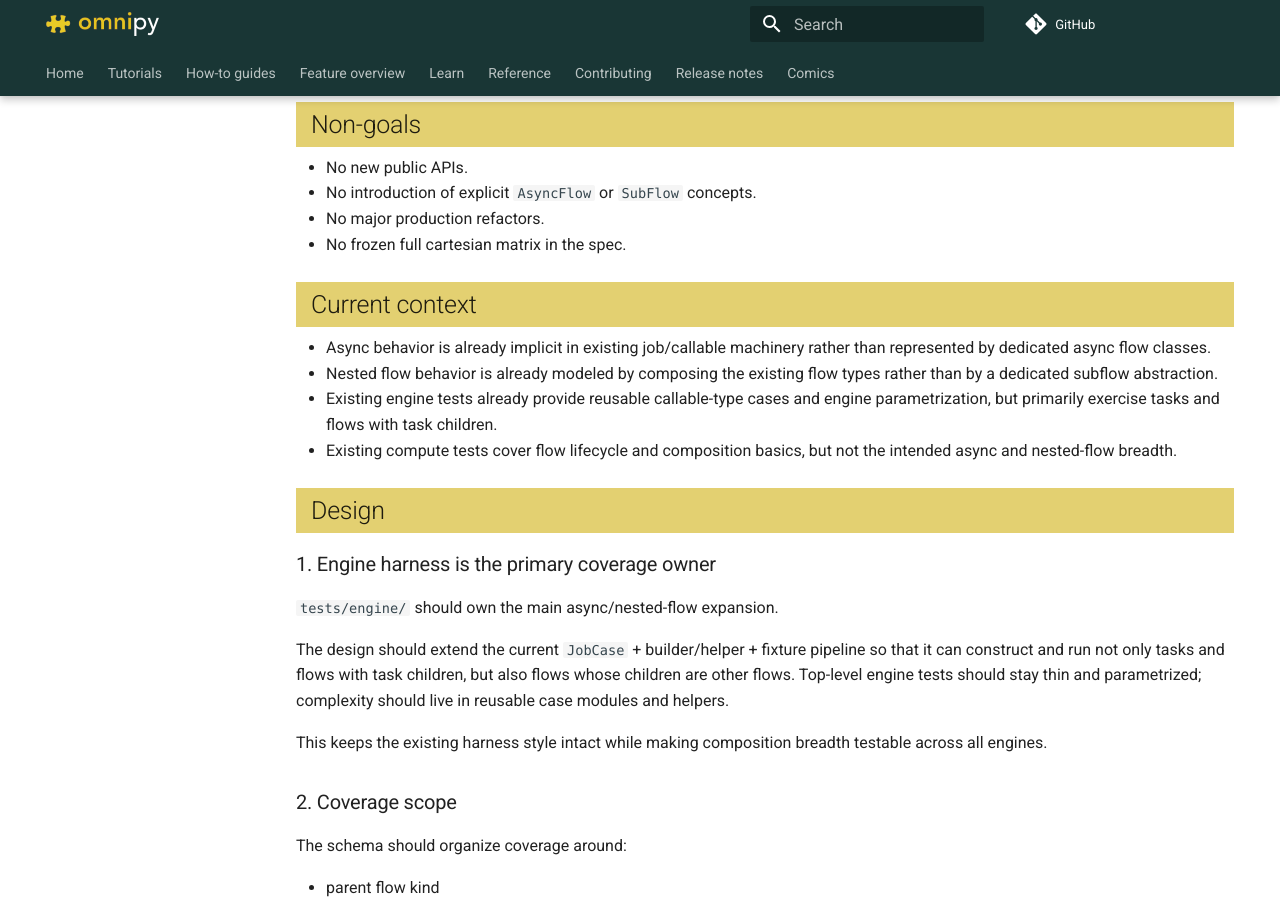
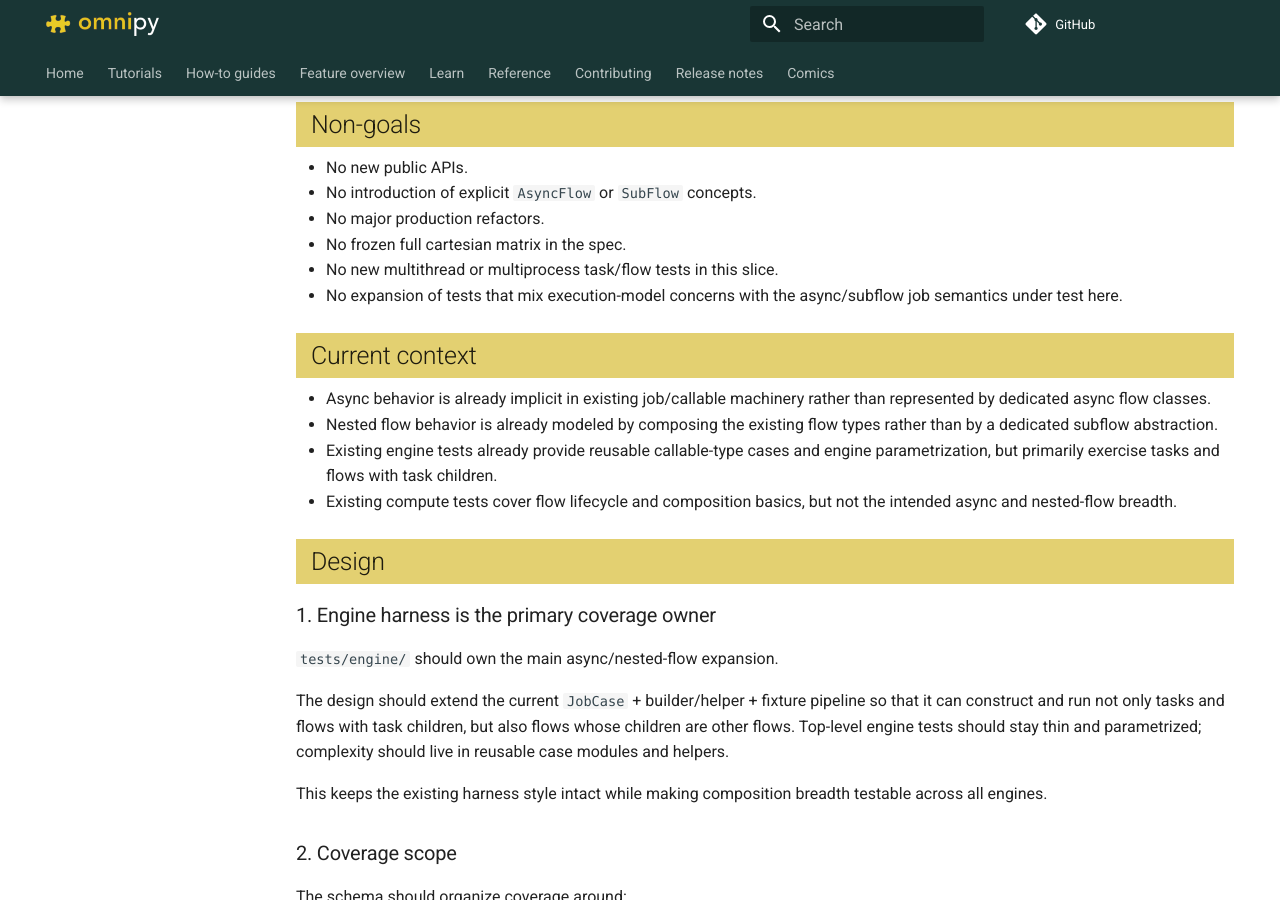
Before and after one commit to fairtracks/omnipy, an MkDocs documentation site: the page built from docs/superpowers/specs/2026-07-09-async-and-sub-flow-testing-schema-design.md, in a window 1280 px wide and 900 px high, scrolled down 507 px. Built offline with MkDocs 1.6.1 and Material for MkDocs 9.7.7, drawn with Linux system fonts in a browser that asks for light colours; comment, search, counter and statistics services are not loaded; a style sheet for code colours, icons or effects is not loaded; some of the changed text lies outside the part shown.

Commit message:
Exclude threaded async flow test expansion

```diff
--- a/docs/superpowers/specs/2026-07-09-async-and-sub-flow-testing-schema-design.md
+++ b/docs/superpowers/specs/2026-07-09-async-and-sub-flow-testing-schema-design.md
@@ -21,6 +21,9 @@ instead of introducing new runtime concepts or APIs.
 - No introduction of explicit `AsyncFlow` or `SubFlow` concepts.
 - No major production refactors.
 - No frozen full cartesian matrix in the spec.
+- No new multithread or multiprocess task/flow tests in this slice.
+- No expansion of tests that mix execution-model concerns with the async/subflow job semantics under
+  test here.
 
 ## Current context
 
@@ -186,6 +189,8 @@ This is the main expansion area.
 - Keep `tests/engine/cases/tasks.py` as the main source of primitive callable behavior.
 - It is allowed to add a limited number of new primitive task callables there if they materially
   improve async/nested-flow coverage.
+- Do not add new multithread or multiprocess task cases for this slice; new coverage should stay on
+  the ordinary single-thread job/flow semantics relevant to async flows and nested flows.
 - Add new engine case-building layers for flow composition and nesting.
 - Extend helper builders so parent flows can be assembled from task and/or flow children.
 - Reuse existing top-level parametrized engine tests where possible, rather than growing many new
@@ -284,5 +289,6 @@ Before implementation planning, the plan should preserve these decisions:
 - async-flow coverage and child-flow coverage are both first-class requirements
 - the top-level parent-flow-type × callable-type matrix is exhaustive per production engine
 - compute coverage is validation-only and only applies if a small validation fix is introduced
+- no new multithread or multiprocess cases should be added in this slice
 - the planner must preserve the minimum coverage floor and explicit support-gap policy
 - failing tests are acceptable when they document current gaps
```
